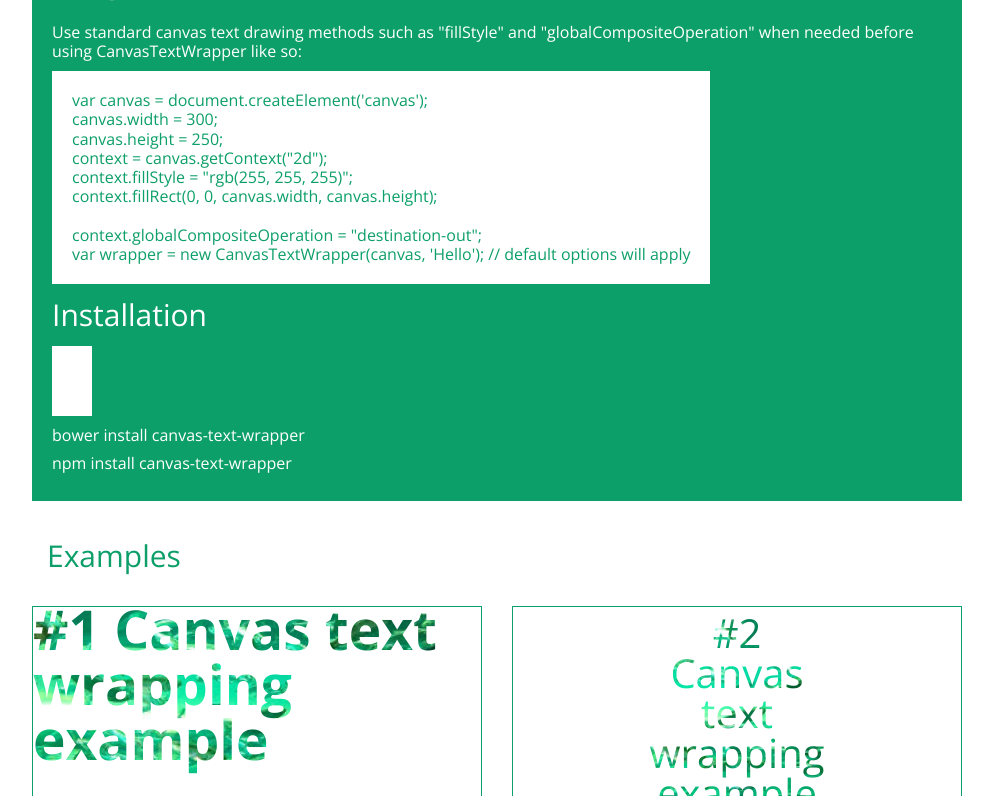
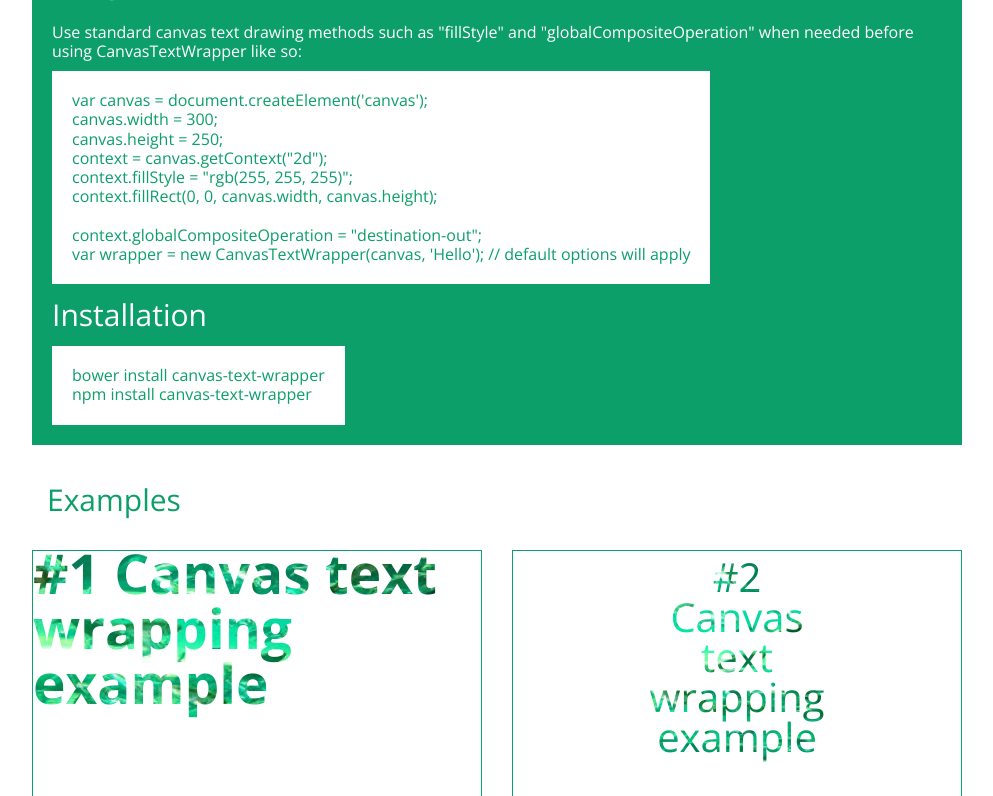
Before and after one commit to namniak/canvas-text-wrapper, a plain HTML site: page index.html in a window 1280 px wide. Shown: the part 1166-1962 px from the top of the page, without its empty margins (143-1136 px from the left). Drawn offline with nearby package versions, Linux system fonts and the light colour scheme.

Commit message:
Update index.html

```diff
--- a/index.html
+++ b/index.html
@@ -117,9 +117,9 @@
     <br/>
 
     <h2>Installation</h2><br/>
-        <p class="white-block">
-        <p>bower install canvas-text-wrapper</p>
-        <p></p>npm install canvas-text-wrapper</p>
+    <p class="white-block">
+        bower install canvas-text-wrapper<br/>
+        npm install canvas-text-wrapper
     </p>
 </article>
 <section>
```
